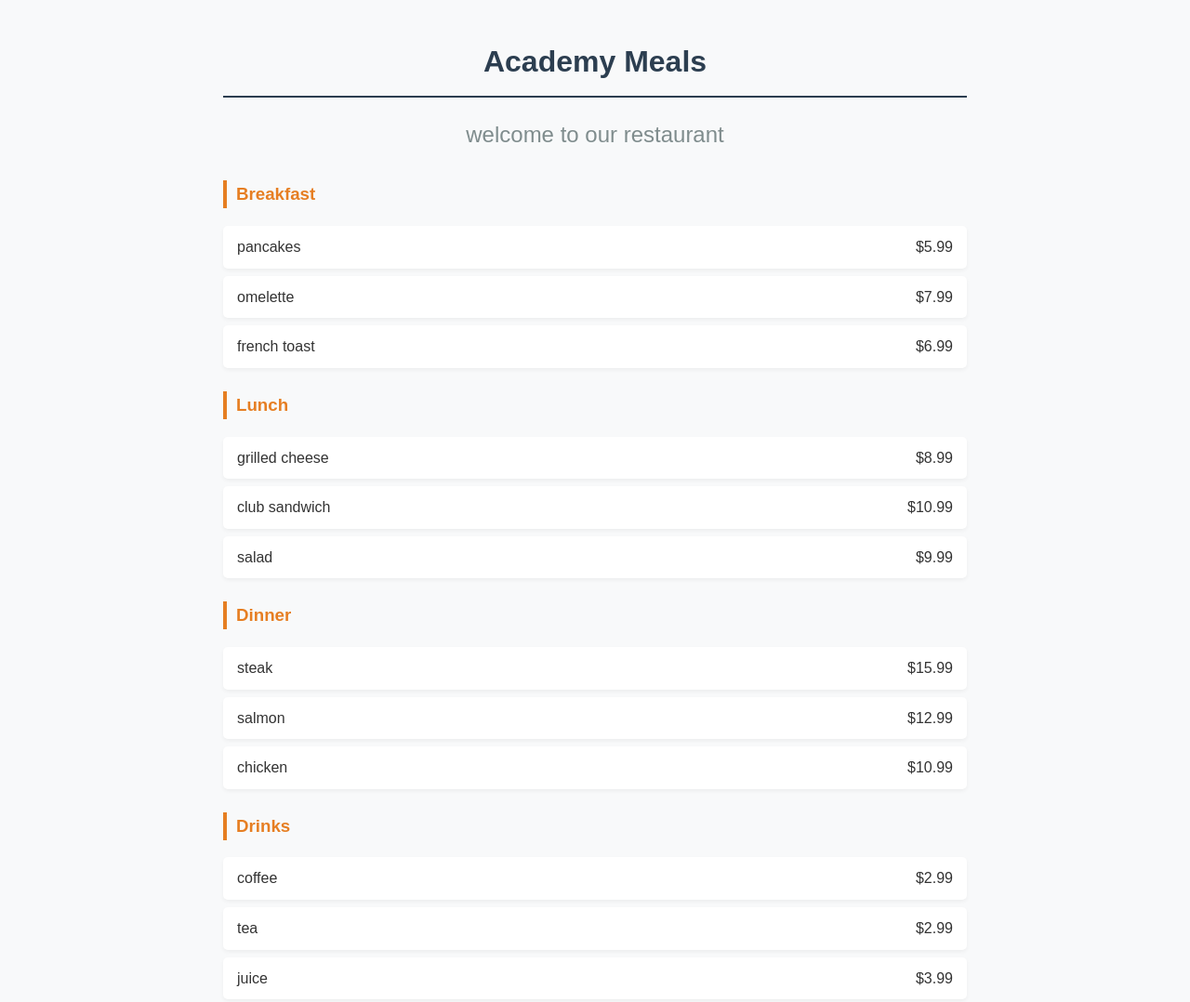
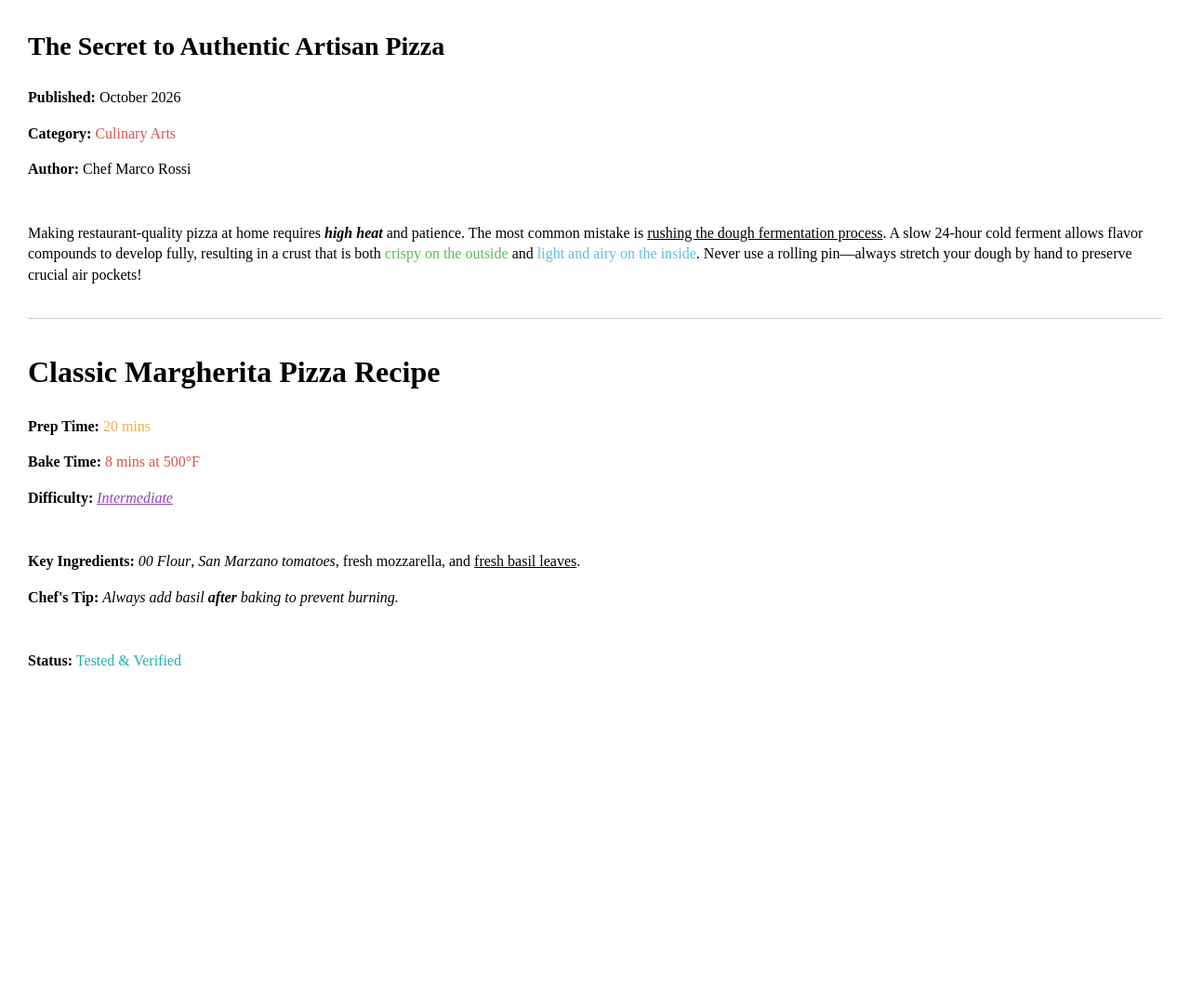
Before and after one commit to kwon6465/practice-1-2, a plain HTML site: page index.html in a window 1280 px wide. Shown: the top 1078 px of the page at 93% size. After the commit the page ends 800 px from the top, so only its background shows below. Drawn offline with Linux system fonts and the light colour scheme.

Commit message:
Add files via upload

```diff
--- a/index.html
+++ b/index.html
@@ -1,106 +1,111 @@
-<!doctype html>
+<!DOCTYPE html>
 <html lang="en">
 <head>
-    <meta charset="UTF-8" />
-    <meta name="viewport" content="width=device-width, initial-scale=1.0" />
-    <title>Academy Meals</title>
+    <meta charset="UTF-8">
+    <meta name="viewport" content="width=device-width, initial-scale=1.0">
+    <title>Artisan Pizza Recipe</title>
     <style>
         body {
-        font-family: Arial, sans-serif;
-        line-height: 1.6;
-        background-color: #f8f9fa;
-        color: #333;
-        max-width: 800px;
-        margin: 0 auto;
-        padding: 20px;
+            font-family: 'Times New Roman', Times, serif;
+            margin: 30px;
+            color: #000000;
+            line-height: 1.4;
         }
 
         h1 {
-        color: #2c3e50;
-        text-align: center;
-        border-bottom: 2px solid #2c3e50;
-        padding-bottom: 10px;
+            font-size: 28px;
+            margin-bottom: 25px;
         }
 
         h2 {
-        color: #7f8c8d;
-        text-align: center;
-        font-weight: normal;
-        margin-bottom: 30px;
-      }
-
-      h3 {
-        color: #e67e22;
-        text-transform: capitalize;
-        margin-top: 25px;
-        border-left: 4px solid #e67e22;
-        padding-left: 10px;
-      }
-
-      ul {
-        list-style-type: none;
-        padding-left: 0;
-      }
-
-      li {
-        background-color: #ffffff;
-        margin: 8px 0;
-        padding: 10px 15px;
-        border-radius: 5px;
-        box-shadow: 0 2px 4px rgba(0, 0, 0, 0.05);
-        display: flex;
-        justify-content: space-between;
+            font-size: 32px;
+            margin-top: 35px;
+            margin-bottom: 25px;
         }
 
         p {
-        margin: 5px 0;
+            margin-bottom: 8px;
+            font-size: 16px;
+        }
+
+        hr {
+            border: none;
+            border-top: 1px solid #ccc;
+            margin: 35px 0;
+        }
+
+        /* Color classes */
+        .category {
+            color: #d9534f; /* Red/Pinkish */
+        }
+
+        .crispy {
+            color: #5cb85c; /* Green */
+        }
+
+        .light-airy {
+            color: #5bc0de; /* Light Blue */
+        }
+
+        .prep-time {
+            color: #f0ad4e; /* Light Orange */
+        }
+
+        .bake-time {
+            color: #d9534f; /* Light Red */
+        }
+
+        .difficulty {
+            color: #8e44ad; /* Purple */
+        }
+
+        .status {
+            color: #20b2aa; /* Teal/Cyan */
         }
     </style>
 </head>
 <body>
-    <h1>Academy Meals</h1>
-    <h2>welcome to our restaurant</h2>
 
-    <h3>breakfast</h3>
-    <ul>
-      <li><span>pancakes</span> <span>$5.99</span></li>
-      <li><span>omelette</span> <span>$7.99</span></li>
-      <li><span>french toast</span> <span>$6.99</span></li>
-    </ul>
+    <!-- Section 1: Article Header & Intro -->
+    <h1>The Secret to Authentic Artisan Pizza</h1>
 
-    <h3>lunch</h3>
-    <ul>
-      <li><span>grilled cheese</span> <span>$8.99</span></li>
-      <li><span>club sandwich</span> <span>$10.99</span></li>
-      <li><span>salad</span> <span>$9.99</span></li>
-    </ul>
+    <p><strong>Published:</strong> October 2026</p>
+    <p><strong>Category:</strong> <span class="category">Culinary Arts</span></p>
+    <p><strong>Author:</strong> Chef Marco Rossi</p>
 
-    <h3>dinner</h3>
-    <ul>
-      <li><span>steak</span> <span>$15.99</span></li>
-      <li><span>salmon</span> <span>$12.99</span></li>
-      <li><span>chicken</span> <span>$10.99</span></li>
-    </ul>
+    <br>
 
-    <h3>drinks</h3>
-    <ul>
-      <li><span>coffee</span> <span>$2.99</span></li>
-      <li><span>tea</span> <span>$2.99</span></li>
-      <li><span>juice</span> <span>$3.99</span></li>
-    </ul>
+    <p>
+        Making restaurant-quality pizza at home requires <em><strong>high heat</strong></em> and patience.
+        The most common mistake is <u>rushing the dough fermentation process</u>.
+        A slow 24-hour cold ferment allows flavor compounds to develop fully,
+        resulting in a crust that is both <span class="crispy">crispy on the outside</span>
+        and <span class="light-airy">light and airy on the inside</span>.
+        Never use a rolling pin—always stretch your dough by hand to preserve crucial air pockets!
+    </p>
 
-    <h3>desserts</h3>
-    <ul>
-      <li><span>cake</span> <span>$4.99</span></li>
-      <li><span>ice cream</span> <span>$3.99</span></li>
-      <li><span>pie</span> <span>$5.99</span></li>
-    </ul>
+    <hr>
 
-    <h3>Contact Us</h3>
-    <p>Phone: (885) 17472881</p>
-    <p>Email: thavirae@gmail.com</p>
-    <p>Address: Peam Ta Eak, Areyksat, CAM</p>
+    <!-- Section 2: Recipe Details -->
+    <h2>Classic Margherita Pizza Recipe</h2>
 
-    </html>
+    <p><strong>Prep Time:</strong> <span class="prep-time">20 mins</span></p>
+    <p><strong>Bake Time:</strong> <span class="bake-time">8 mins at 500°F</span></p>
+    <p><strong>Difficulty:</strong> <em class="difficulty"><u>Intermediate</u></em></p>
+
+    <br>
+
+    <p>
+        <strong>Key Ingredients:</strong> <em>00 Flour</em>, <em>San Marzano tomatoes</em>,
+        fresh mozzarella, and <u>fresh basil leaves</u>.
+    </p>
+    <p>
+        <strong>Chef's Tip:</strong> <em>Always add basil <strong>after</strong> baking to prevent burning.</em>
+    </p>
+
+    <br>
+
+    <p><strong>Status:</strong> <span class="status">Tested & Verified</span></p>
+
 </body>
 </html>
```
Lines whose indentation alone changed are shown as unchanged.
